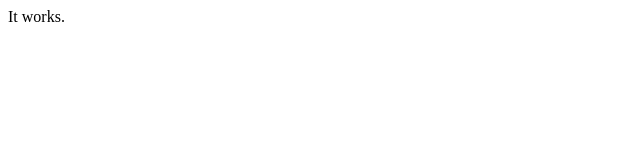
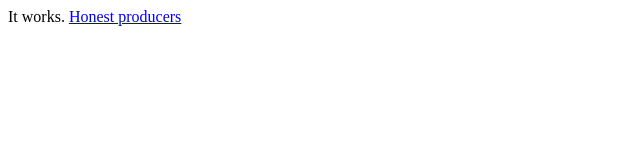
Before and after one commit to eoslithuania/eoslithuania.github.io-old, a plain HTML site: page index.html in a window 1280 px wide. Shown: the whole page, without its empty margins (0-640 px from the left). Drawn offline with Linux system fonts and the light colour scheme.

Commit message:
Link to honesty

```diff
--- a/index.html
+++ b/index.html
@@ -1 +1,3 @@
 It works.
+
+<a href="honest-producers">Honest producers</a>
```
